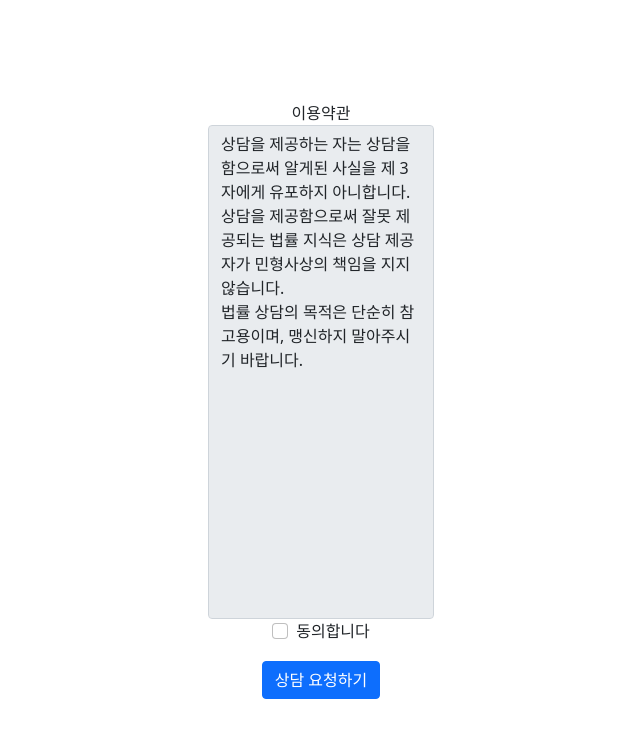
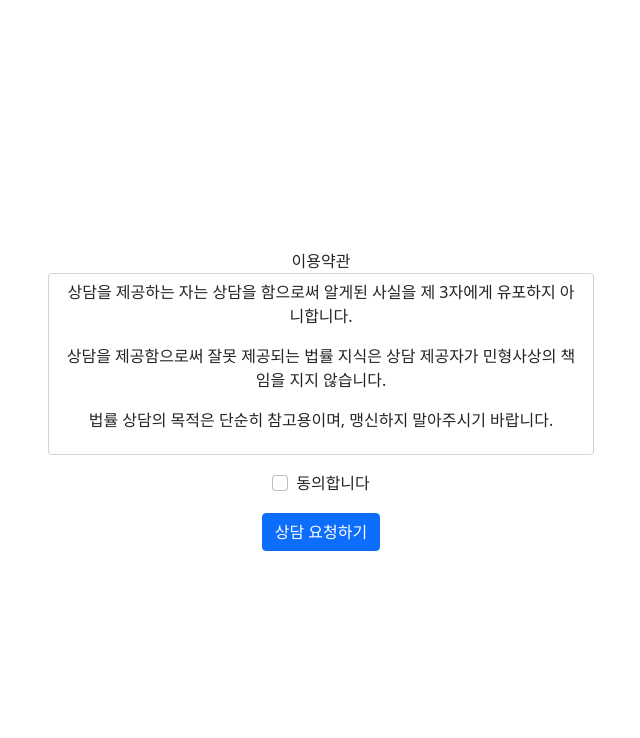
Before and after one commit to hellow0709/legalclinic, a plain HTML site: page index.html in a window 1280 px wide. Shown: the whole page, without its empty margins (319-959 px from the left). Drawn offline with nearby package versions, Linux system fonts and the light colour scheme.

Commit message:
Update index.html

```diff
--- a/index.html
+++ b/index.html
@@ -17,8 +17,12 @@
       flex-direction: column;
       align-items: center;
     }
-    textarea {
-      resize: none;
+    ul {
+      list-style: none;
+      padding-left: 0;
+    }
+    ul li {
+      margin-bottom: 1rem;
     }
     .form-check-input:checked + .form-check-label:before {
       content: "\f046";
@@ -27,6 +31,12 @@
       color: #007bff;
     }
 </style>
+<!-- 카카오톡, 지식in에 보일 메타 태그 설정 -->
+<meta property="og:title" content="법률 상담 사이트">
+<meta property="og:description" content="온라인 법률 상담 서비스를 통해 신속하고 정확한 법률 정보를 얻어보세요.">
+<meta property="og:image" content="https://example.com/your-image-url.jpg">
+<meta property="og:url" content="https://example.com/your-page-url">
+<meta property="og:type" content="website">
 </head>
 <body>
 <div class="container">
@@ -35,9 +45,11 @@
 			<form id="consultationForm">
 				<div class="form-group text-center">
 					<label for="terms">이용약관</label>
-            <textarea class="form-control" id="terms" rows="20" readonly>상담을 제공하는 자는 상담을 함으로써 알게된 사실을 제 3자에게 유포하지 아니합니다.
-상담을 제공함으로써 잘못 제공되는 법률 지식은 상담 제공자가 민형사상의 책임을 지지 않습니다.
-법률 상담의 목적은 단순히 참고용이며, 맹신하지 말아주시기 바랍니다.</textarea>
+					<ul class="form-control">
+						<li>상담을 제공하는 자는 상담을 함으로써 알게된 사실을 제 3자에게 유포하지 아니합니다.</li>
+						<li>상담을 제공함으로써 잘못 제공되는 법률 지식은 상담 제공자가 민형사상의 책임을 지지 않습니다.</li>
+						<li>법률 상담의 목적은 단순히 참고용이며, 맹신하지 말아주시기 바랍니다.</li>
+					</ul>
 				</div>
 				<div class="form-check text-center">
 					<input type="checkbox" class="form-check-input" id="agree">
```
Lines whose indentation alone changed are shown as unchanged.
